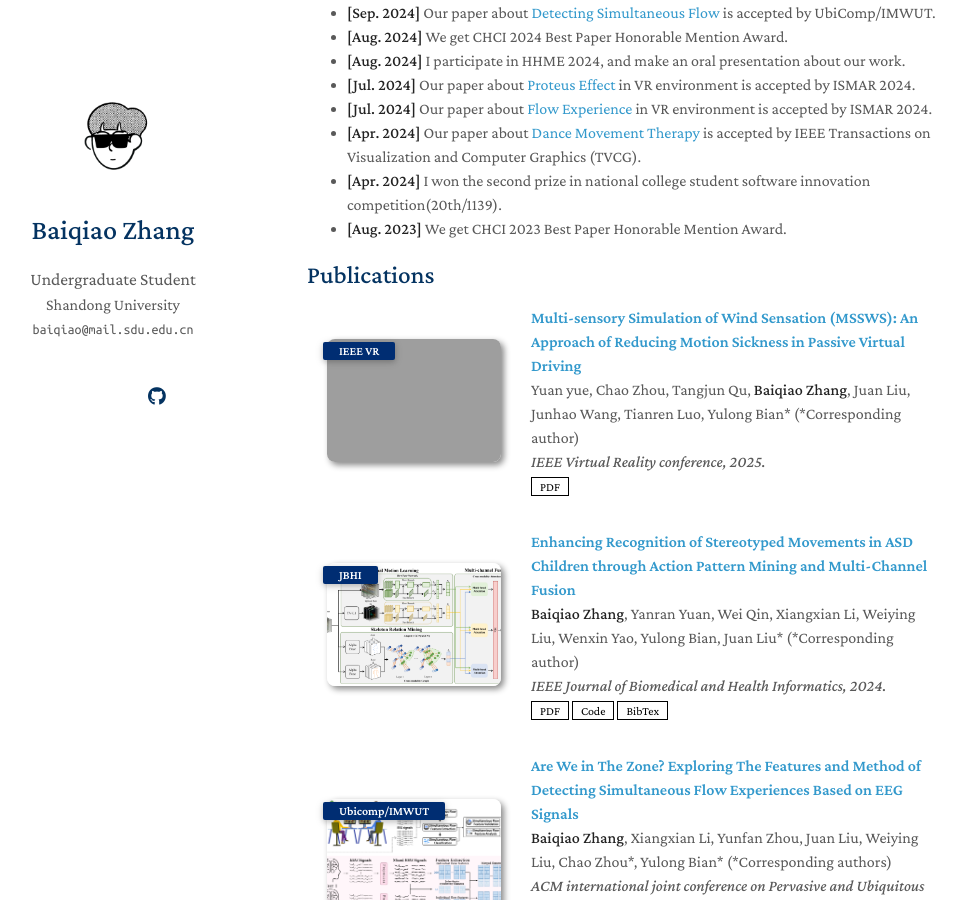
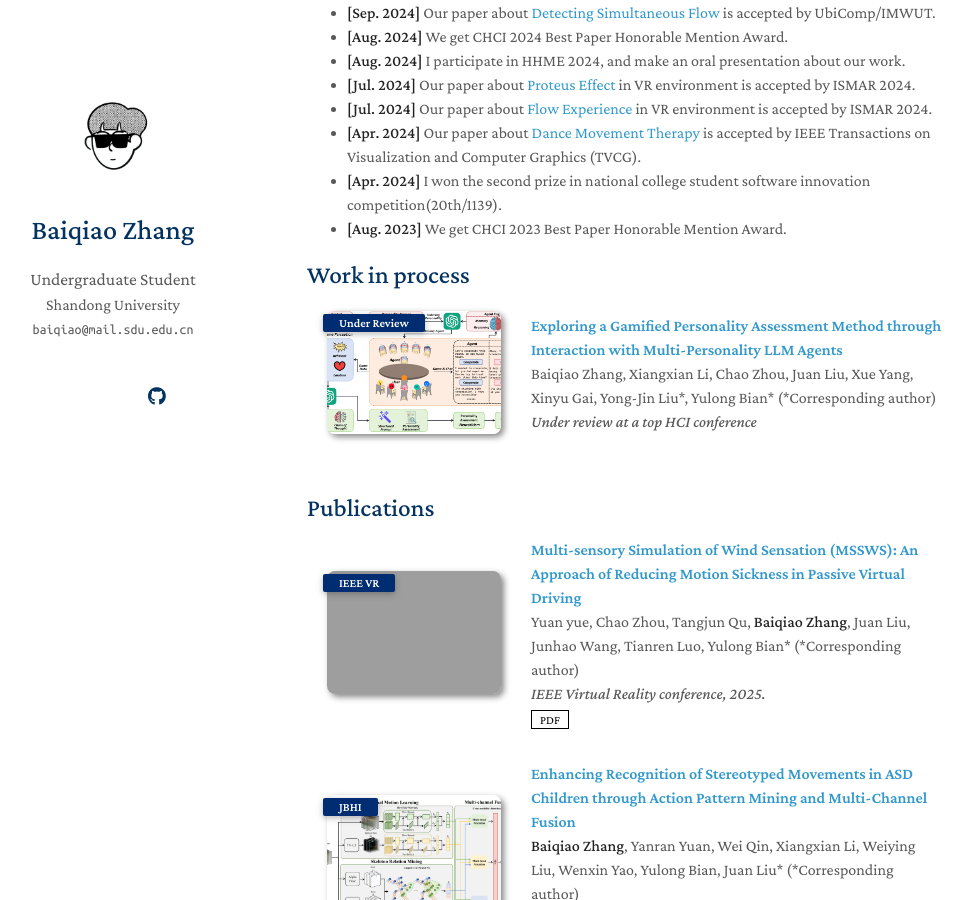
Before and after one commit to YulongBian/yulongbian.github.io, a Jekyll site: the page built from index.md, in a window 1280 px wide and 900 px high, scrolled down 729 px. Shown: the whole window, without its empty margins (163-1135 px from the left). Built offline with Jekyll 4.4.1, drawn with Linux system fonts in a browser that asks for light colours; a style sheet for code colours, icons or effects is not loaded; our own code applies the rules of GitHub Pages for plain Markdown files; some of the changed text lies outside the part shown; grey boxes are pictures that could not be loaded.

Commit message:
add preprint

```diff
--- /dev/null
+++ b/_data/work_in_process.yml
@@ -0,0 +1,20 @@
+main:
+
+  - title: "Exploring a Gamified Personality Assessment Method through Interaction with Multi-Personality LLM Agents"
+    authors: Baiqiao Zhang, Xiangxian Li, Chao Zhou, Juan Liu, Xue Yang, Xinyu Gai, Yong-Jin Liu*, Yulong Bian* (*Corresponding author)
+    conference_short: Under Review
+    conference: Under review at a top HCI conference
+    # pdf: ./assets/files/vr25a-sub1613-cam-i6.pdf
+    image: ./assets/img/preprint1.png
+
+
+  # - title: "Mnemonics Training: Multi-Class Incremental Learning without Forgetting"
+  #   authors: <strong>Yaoyao Liu</strong>, Yuting Su, An-An Liu, Bernt Schiele, Qianru Sun
+  #   conference_short: CVPR
+  #   conference: IEEE/CVF Conference on Computer Vision and Pattern Recognition <strong>(CVPR)</strong>, 2020.
+  #   pdf: https://arxiv.org/pdf/2002.10211.pdf
+  #   code: https://github.com/yaoyao-liu/class-incremental-learning/tree/main/mnemonics-training
+  #   page: https://class-il.mpi-inf.mpg.de/mnemonics/
+  #   bibtex: https://class-il.mpi-inf.mpg.de/mnemonics/
+  #   notes: Oral Presentation
+  #   image: ./assets/img/teaser_example.png
--- a/_includes/services.md
+++ b/_includes/services.md
@@ -10,6 +10,10 @@
   <li><a href="https://chi2025.acm.org/"><autocolor>The ACM CHI conference on Human Factors in Computing Systems 2025 - Late Breaking Work</autocolor></a></li>
 </ul>
 
+<ul style="margin:0 0 5px;">
+  <li><a href="https://chi2025.acm.org/"><autocolor>The ACM CHI conference on Human Factors in Computing Systems 2025 - Ninja Reviewer</autocolor></a></li>
+</ul>
+
 <h4 style="margin:0 10px 0;">Journal Reviewers</h4>
 
 <ul style="margin:0 0 20px;">
--- /dev/null
+++ b/_includes/work_in_process.md
@@ -0,0 +1,51 @@
+<h2 id="publications" style="margin: 2px 0px -15px;">Work in process</h2>
+
+<div class="publications">
+<ol class="bibliography">
+
+{% for link in site.data.work_in_process.main %}
+
+<li>
+<div class="pub-row">
+  <div class="col-sm-3 abbr" style="position: relative;padding-right: 15px;padding-left: 15px;">
+    {% if link.image %}
+    <img src="{{ link.image }}" class="teaser img-fluid z-depth-1" style="width=100;height=40%">
+    {% if link.conference_short %}
+    <abbr class="badge">{{ link.conference_short }}</abbr>
+    {% endif %}
+    {% endif %}
+  </div>
+  <div class="col-sm-9" style="position: relative;padding-right: 15px;padding-left: 20px;">
+      <div class="title"><a href="{{ link.pdf }}">{{ link.title }}</a></div>
+      <div class="author">{{ link.authors }}</div>
+      <div class="periodical"><em>{{ link.conference }}</em>
+      </div>
+    <div class="links">
+      {% if link.pdf %}
+      <a href="{{ link.pdf }}" class="btn btn-sm z-depth-0" role="button" target="_blank" style="font-size:12px;">PDF</a>
+      {% endif %}
+      {% if link.code %}
+      <a href="{{ link.code }}" class="btn btn-sm z-depth-0" role="button" target="_blank" style="font-size:12px;">Code</a>
+      {% endif %}
+      {% if link.page %}
+      <a href="{{ link.page }}" class="btn btn-sm z-depth-0" role="button" target="_blank" style="font-size:12px;">Project Page</a>
+      {% endif %}
+      {% if link.bibtex %}
+      <a href="{{ link.bibtex }}" class="btn btn-sm z-depth-0" role="button" target="_blank" style="font-size:12px;">BibTex</a>
+      {% endif %}
+      {% if link.notes %}
+      <strong> <i style="color:#e74d3c">{{ link.notes }}</i></strong>
+      {% endif %}
+      {% if link.others %}
+      {{ link.others }}
+      {% endif %}
+    </div>
+  </div>
+</div>
+</li>
+<br>
+
+{% endfor %}
+
+</ol>
+</div>
--- a/index.md
+++ b/index.md
@@ -36,6 +36,7 @@
 - **[Aug. 2023]** We get CHCI 2023 Best Paper Honorable Mention Award.
 
 
+{% include_relative _includes/work_in_process.md %}
 
 {% include_relative _includes/publications.md %}
 
```
Also changed, not shown: assets/img/preprint1.png (added).
